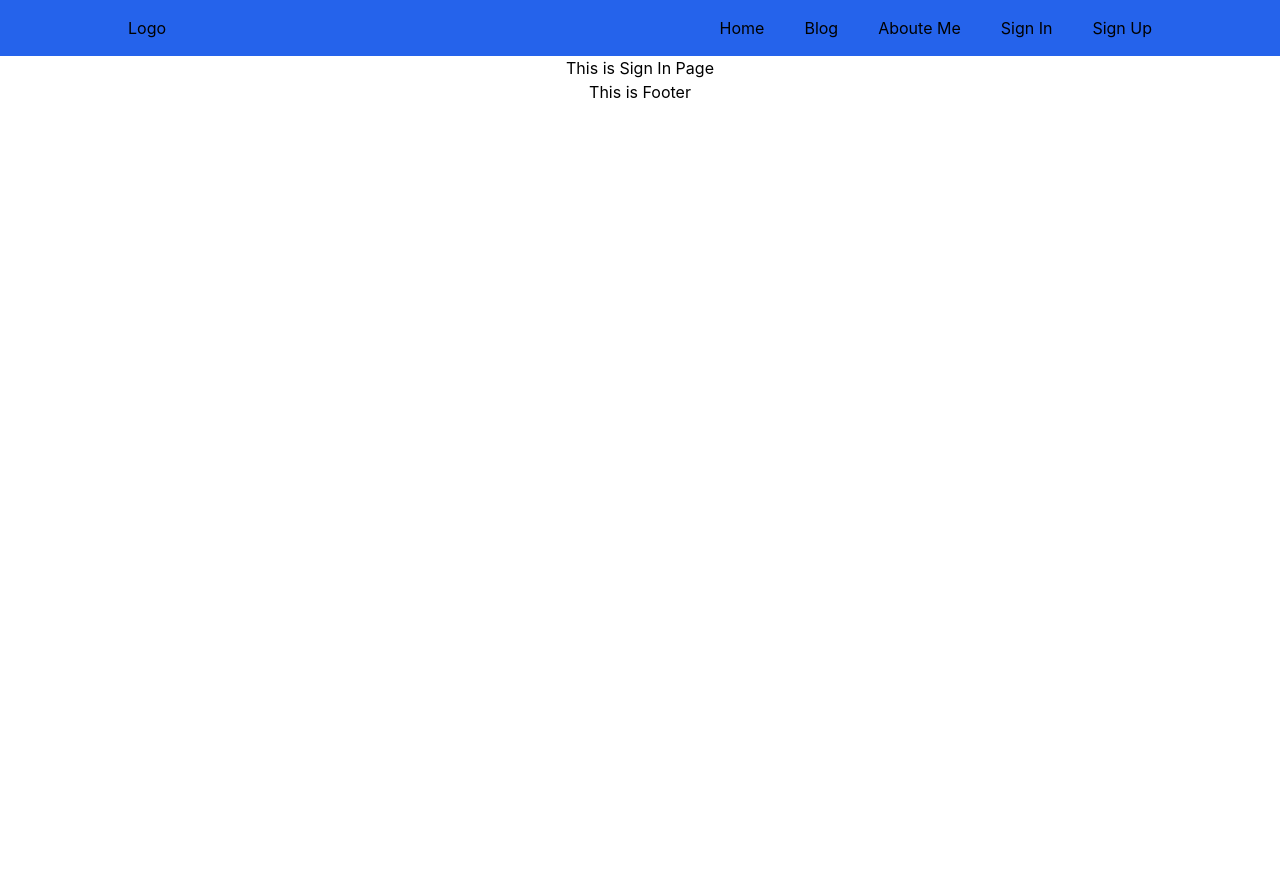
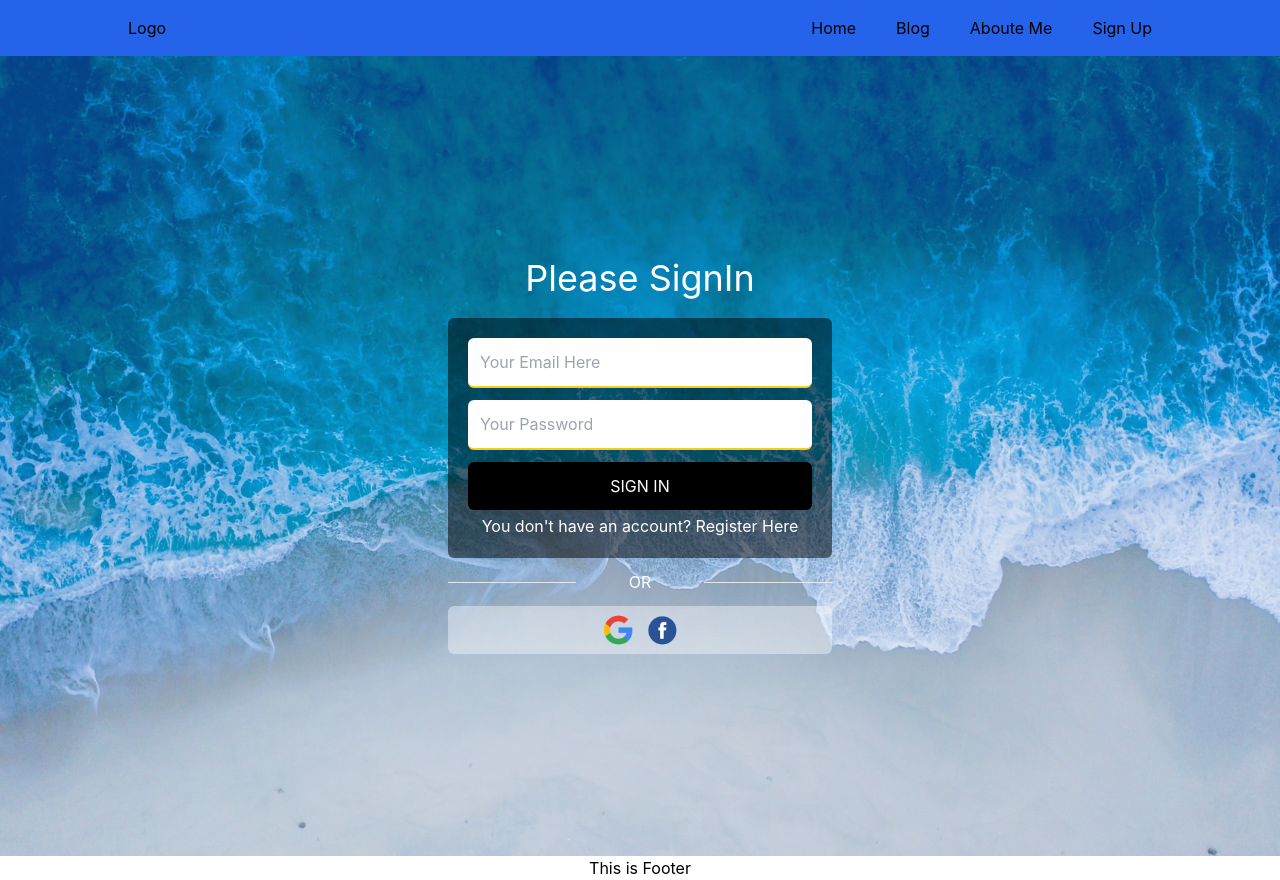
Before and after one commit to wdtahmid/beleiver-guide-v1, a React (Create React App) app in the folder believer-guide/: page /signin in a window 1280 px wide. Before the commit the page ends 800 px from the top, so only its background shows below. Built offline with nearby package versions, Linux system fonts and the light colour scheme; no server answers.

Commit message:
email and password authentication completed

```diff
--- a/believer-guide/src/App.js
+++ b/believer-guide/src/App.js
@@ -9,6 +9,7 @@ import SignIn from './Pages/SignIn/SignIn';
 import Footer from './Pages/Shared/Footer/Footer';
 import CheckOut from './Pages/CheckOut/CheckOut';
 import SignUp from './Pages/SignUp/SignUp';
+import RequireAuth from './hooks/RequireAuth/RequireAuth';
 
 function App() {
   return (
@@ -19,6 +20,14 @@ function App() {
         <Route path='/Blog' element={<Blog></Blog>}></Route>
         <Route path='/About' element={<About></About>}></Route>
         <Route path='/service/:serviceId' element={<CheckOut></CheckOut>}></Route>
+
+        <Route path='checkout' element={
+          <RequireAuth>
+            <CheckOut></CheckOut>
+          </RequireAuth>}>
+        </Route>
+
+
         <Route path='/signin' element={<SignIn></SignIn>}></Route>
         <Route path='signup' element={<SignUp></SignUp>}></Route>
       </Routes>
--- a/believer-guide/src/Pages/Shared/Header/Header.js
+++ b/believer-guide/src/Pages/Shared/Header/Header.js
@@ -1,7 +1,17 @@
+import { signOut } from 'firebase/auth';
 import React from 'react';
-import { Link } from 'react-router-dom';
+import { useAuthState } from 'react-firebase-hooks/auth';
+import { Link, useNavigate } from 'react-router-dom';
+import auth from '../../../hooks/useFirebase/useFirebase';
 
 const Header = () => {
+    const navigate = useNavigate();
+    const [user] = useAuthState(auth);
+    const logOut = () => {
+        signOut(auth);
+        navigate('/signin')
+    }
+
     return (
         <header className='header-container bg-blue-600 py-4'>
             <div className='w-4/5 mx-auto flex flex-wrap justify-between items-center'>
@@ -10,8 +20,15 @@ const Header = () => {
                     <Link to='/'>Home</Link>
                     <Link to='/blog'>Blog</Link>
                     <Link to='/about'>Aboute Me</Link>
-                    <Link to='/signin'>Sign In</Link>
-                    <Link to='signup'>Sign Up</Link>
+
+                    {user
+                        ?
+                        <button onClick={logOut}>Sign Out</button>
+                        :
+                        <div>
+                            <Link to='signup'>Sign Up</Link>
+                        </div>}
+
                 </nav>
             </div>
         </header>
--- a/believer-guide/src/Pages/SignIn/SignIn.js
+++ b/believer-guide/src/Pages/SignIn/SignIn.js
@@ -1,9 +1,75 @@
-import React from 'react';
+import React, { useState } from 'react';
+import { useAuthState, useSignInWithEmailAndPassword } from 'react-firebase-hooks/auth';
+import { Link, useNavigate } from 'react-router-dom';
+import auth from '../../hooks/useFirebase/useFirebase';
+
+import googleIcon from '../../img/incons/google.png';
+import facebookIcon from '../../img/incons/facebook.png';
 
 const SignIn = () => {
+    const [user] = useAuthState(auth);
+
+    const [passError, setPassError] = useState('');
+    const [formError] = useState('User already existing');
+    const navigate = useNavigate();
+
+    const [
+        signInWithEmailAndPassword,
+        error,
+    ] = useSignInWithEmailAndPassword(auth);
+
+
+    if (user) {
+        navigate('/checkout')
+    }
+    const handleSignIn = async (event) => {
+        event.preventDefault();
+
+        const userEmail = event.target.email.value;
+        const userPassword = event.target.password.value;
+
+        if (userPassword.length < 8) {
+            setPassError('Password should be 8 character or more');
+            return;
+        }
+        await signInWithEmailAndPassword(userEmail, userPassword);
+
+        event.target.email.value = '';
+        event.target.password.value = '';
+
+    }
+    const goToSignIn = () => {
+        navigate('/signin')
+    }
     return (
-        <div>
-            <h2>This is Sign In Page</h2>
+        <div className="signup-container vh-full flex flex-col justify-center items-center h-screen">
+            <div className="signup md:w-96 mx-auto">
+                <h2 className='text-4xl text-white mb-5'>Please SignIn</h2>
+                <div className="form w-full bg-black bg-opacity-50 p-5 rounded-md">
+                    <form onSubmit={handleSignIn} className='flex flex-col gap-3'>
+
+                        <div className="input-group">
+                            <input className='w-full p-3 rounded-md border-b-2 border-yellow-400 text-black' type="email" name="email" id="email" placeholder='Your Email Here' required />
+                            <p className='text-red-600 bg-slate-900 rounded-md'>{error ? formError : ''}</p>
+                        </div>
+                        <div className="input-group">
+                            <input className='w-full p-3 rounded-md border-b-2 border-yellow-400 text-black' type="password" name="password" id="password" placeholder='Your Password' required />
+                            <p className='text-red-600 bg-slate-900 rounded-md'>{passError ? passError : ''}</p>
+                        </div>
+                        <button className='bg-black text-white uppercase py-3 rounded-md hover:bg-blue-900 hover:text-white' type="submit">Sign In</button>
+                    </form>
+                    <p className='text-white mt-1'>You don't have an account? <Link to='/signup'>Register Here</Link></p>
+                </div>
+                <div className="divider grid grid-cols-3 items-center my-3 text-white">
+                    <div className=''><hr /></div>
+                    <div>OR</div>
+                    <div><hr /></div>
+                </div>
+                <div className="social-signup bg-white bg-opacity-40 rounded-md flex items-center justify-center gap-3 py-2">
+                    <button><img className='h-8 w-8' src={googleIcon} alt="" /></button>
+                    <button><img className='h-8 w-8' src={facebookIcon} alt="" /></button>
+                </div>
+            </div>
         </div>
     );
 };
--- a/believer-guide/src/Pages/SignUp/SignUp.js
+++ b/believer-guide/src/Pages/SignUp/SignUp.js
@@ -1,28 +1,45 @@
-import React from 'react';
+import React, { useState } from 'react';
 import './SingUp.css';
 import googleIcon from '../../img/incons/google.png';
 import facebookIcon from '../../img/incons/facebook.png';
-import { useCreateUserWithEmailAndPassword } from 'react-firebase-hooks/auth';
+import { useAuthState, useCreateUserWithEmailAndPassword } from 'react-firebase-hooks/auth';
+import { Link, useNavigate } from 'react-router-dom';
 import auth from '../../hooks/useFirebase/useFirebase';
 
 const SignUp = () => {
 
-    const [
-        createUserWithEmailAndPassword,
-        user,
-        loading,
-        error,
-    ] = useCreateUserWithEmailAndPassword(auth);
+    const [passError, setPassError] = useState('');
+    const [formError] = useState('User already existing');
+    const navigate = useNavigate();
 
 
-    const handleSignUp = (event) => {
+    const [
+        createUserWithEmailAndPassword, user, loading, error] = useCreateUserWithEmailAndPassword(auth);
+
+    if (user) {
+        navigate('/checkout')
+    }
+
+    if (loading) {
+        return (
+            <p>Checking...</p>
+        );
+    }
+
+    const handleSignUp = async (event) => {
         event.preventDefault();
 
-        //const useraName = event.target.name.value;
-        const useraEmail = event.target.email.value;
-        const useraPassword = event.target.password.value;
+        const userEmail = event.target.email.value;
+        const userPassword = event.target.password.value;
 
-        createUserWithEmailAndPassword(useraEmail, useraPassword);
+        if (userPassword.length < 8) {
+            setPassError('Password should be 8 character or more');
+            return;
+        }
+        await createUserWithEmailAndPassword(userEmail, userPassword);
+
+        event.target.email.value = '';
+        event.target.password.value = '';
 
     }
 
@@ -31,20 +48,22 @@ const SignUp = () => {
         <div className="signup-container vh-full flex flex-col justify-center items-center h-screen">
             <div className="signup md:w-96 mx-auto">
                 <h2 className='text-4xl text-white mb-5'>Please Register</h2>
-                <div className="form w-full bg-black bg-opacity-20 p-5 rounded-md">
+                <div className="form w-full bg-black bg-opacity-50 p-5 rounded-md">
                     <form onSubmit={handleSignUp} className='flex flex-col gap-3'>
                         <div className="input-group">
                             <input className='w-full p-3 rounded-md border-2 border-yellow-400 text-black' type="text" name="name" id="name" placeholder='Your Name Here' />
                         </div>
                         <div className="input-group">
                             <input className='w-full p-3 rounded-md border-b-2 border-yellow-400 text-black' type="email" name="email" id="email" placeholder='Your Email Here' required />
+                            <p className='text-red-600 bg-slate-900 rounded-md'>{error ? formError : ''}</p>
                         </div>
                         <div className="input-group">
                             <input className='w-full p-3 rounded-md border-b-2 border-yellow-400 text-black' type="password" name="password" id="password" placeholder='Your Password' required />
+                            <p className='text-red-600 bg-slate-900 rounded-md'>{passError ? passError : ''}</p>
                         </div>
                         <button className='bg-black text-white uppercase py-3 rounded-md hover:bg-blue-900 hover:text-white' type="submit">Register</button>
                     </form>
-
+                    <p className='text-white mt-1'>Already have an account? <Link to='/signin'>Login Here</Link></p>
                 </div>
                 <div className="divider grid grid-cols-3 items-center my-3 text-white">
                     <div className=''><hr /></div>
--- /dev/null
+++ b/believer-guide/src/hooks/RequireAuth/RequireAuth.js
@@ -0,0 +1,19 @@
+import { useAuthState } from "react-firebase-hooks/auth";
+import { Navigate, useLocation } from "react-router-dom";
+import auth from "../useFirebase/useFirebase";
+
+const RequireAuth = ({ children }) => {
+    let [user] = useAuthState(auth);
+    let location = useLocation();
+
+    if (!user) {
+        // Redirect them to the /login page, but save the current location they were
+        // trying to go to when they were redirected. This allows us to send them
+        // along to that page after they login, which is a nicer user experience
+        // than dropping them off on the home page.
+        return <Navigate to="/signin" state={{ from: location }} replace />;
+    }
+
+    return children;
+}
+export default RequireAuth;
--- a/believer-guide/src/hooks/useFirebase/useFirebase.js
+++ b/believer-guide/src/hooks/useFirebase/useFirebase.js
@@ -1,7 +1,5 @@
 import { initializeApp } from "firebase/app";
 import { getAuth } from 'firebase/auth';
-
-const useFirebase = () => {
 // Import the functions you need from the SDKs you need
 // TODO: Add SDKs for Firebase products that you want to use
 // https://firebase.google.com/docs/web/setup#available-libraries
@@ -21,7 +19,4 @@ const useFirebase = () => {
 
 const auth = getAuth(app);
 
-    return auth;
-}
-
-export default useFirebase;
+export default auth;
```
Lines whose indentation alone changed are shown as unchanged.
